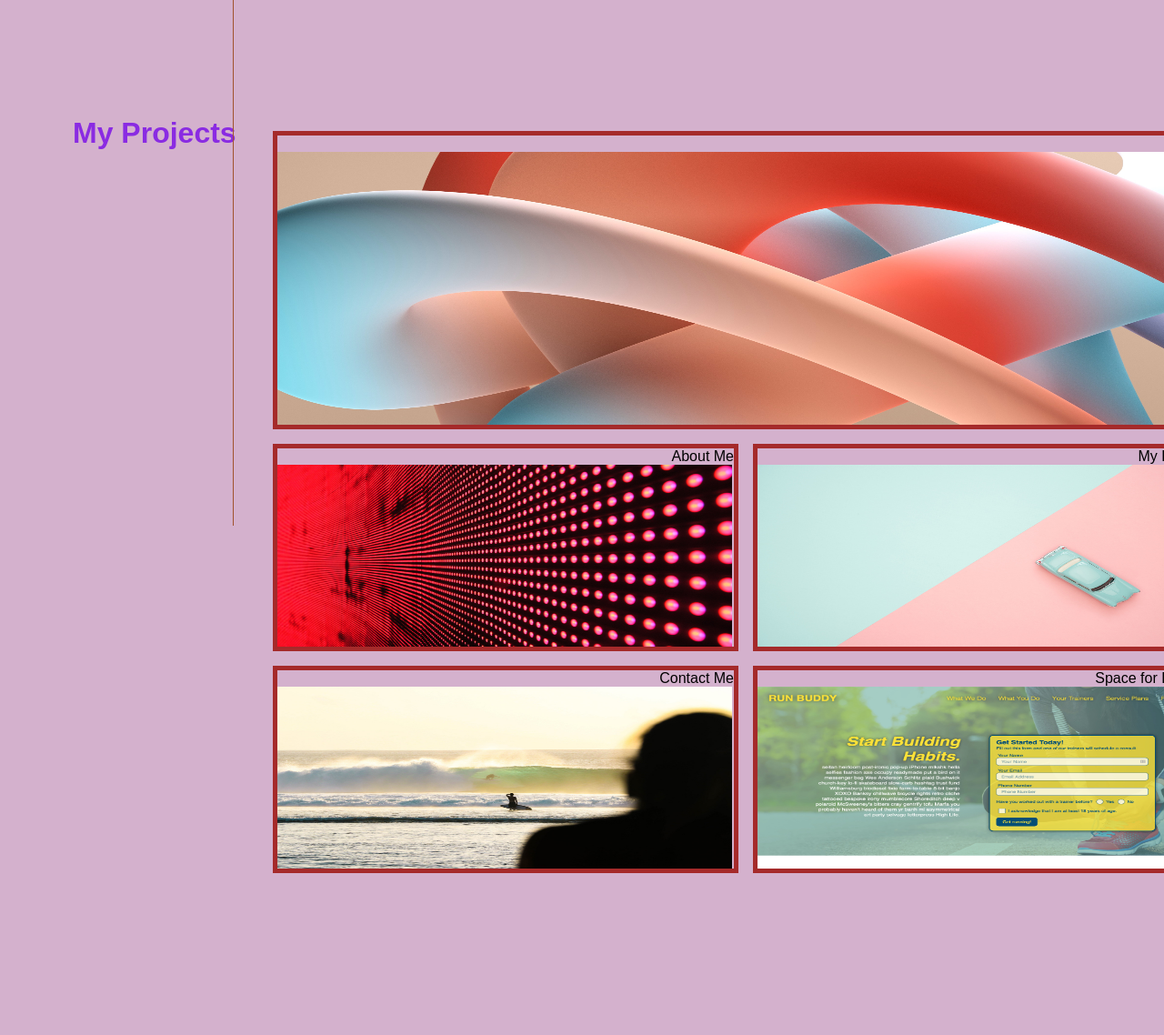
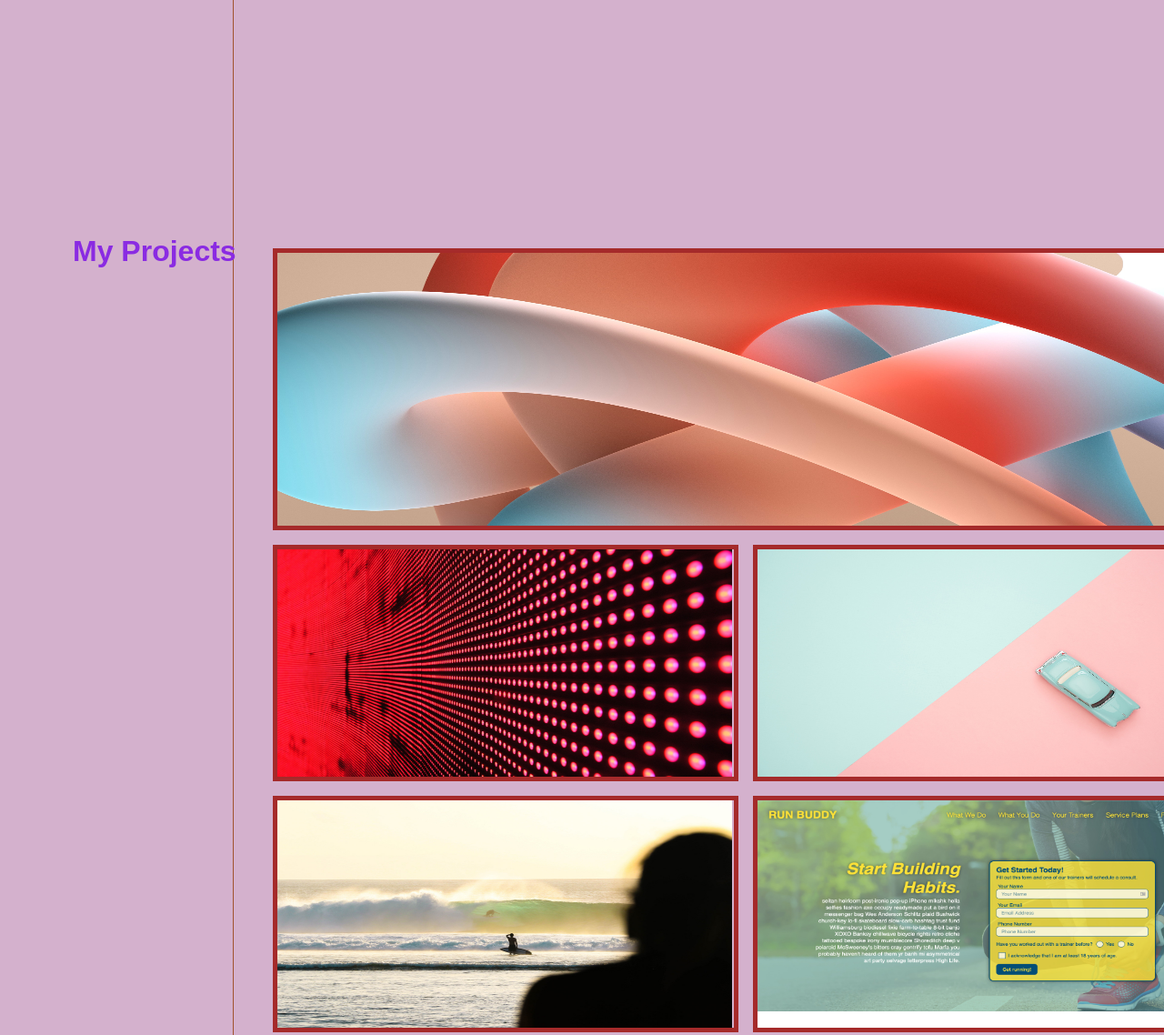
Before and after one commit to amiekisiak/my-portfolio, a plain HTML site: page starter/index.html in a window 1280 px wide. Shown: the part 720-1858 px from the top of the page at 91% size. Drawn offline with Linux system fonts and the light colour scheme.

Commit message:
changed settings in css

```diff
--- a/starter/css/style.css
+++ b/starter/css/style.css
@@ -17,7 +17,7 @@ header {
 
   display: flex;
   width: 100%;
-  font-size: smaller;
+  font-size: large;
   justify-content: flex-start;
   align-items: flex-start;
   background-color: #8b008b;
@@ -68,7 +68,8 @@ header ul li {
 
 
 .verticalLine {
-  height: 1000px;
+  height: 1600px;
+  margin-top: 120px;
   border-left: 1px solid sienna;
   position: absolute;
   left: 20%;
@@ -94,7 +95,7 @@ h3 {
 h4 {
   display: flex;
   font-size: xx-large;
-  margin-top: 550px;
+  margin-top: 680px;
   margin-left: 80px;
   position: absolute;
   color: blueviolet;
@@ -103,7 +104,7 @@ h4 {
 h5 {
   display: flex;
   position:absolute;
-  margin-top: 1725px;
+  margin-top: 1900px;
   color: blueviolet;
   font-size: xx-large;
   margin-left: 100px;
@@ -115,8 +116,8 @@ h5 {
   display: inline;
   float: right;
   margin-left: 200px;
-  margin-top: 100px;
-  font-size: larger;
+  margin-top: 110px;
+  font-size: xx-large;
   text-align: right;
   margin-right: auto;
   color: blue;
@@ -138,20 +139,22 @@ h5 {
     "contact contact something something"
 }
 
-.me {
+.prework {
   display: grid;
   grid-area: me;
   border-width: 5px;
   border-style: solid;
   border-color: brown;
+  cursor: pointer;
 }
 
-.about {
+.horiseon {
   display: grid;
   grid-area: about;
   border-width: 5px;
   border-style: solid;
   border-color: brown;
+  cursor: pointer;
 
 
 }
@@ -163,6 +166,7 @@ h5 {
   border-width: 5px;
   border-style: solid;
   border-color: brown;
+  cursor: pointer;
 
 
 }
@@ -173,6 +177,7 @@ h5 {
   border-width: 5px;
   border-style: solid;
   border-color: brown;
+  cursor: pointer;
 
 
 }
@@ -183,7 +188,7 @@ h5 {
   border-width: 5px;
   border-style: solid;
   border-color: brown;
-
+  cursor: pointer;
 
 
 }
--- a/starter/index.html
+++ b/starter/index.html
@@ -34,12 +34,17 @@
 
   <main>
 
+
+
+  <section class="verticalLine"></section>
+
   <h3>About Me</h3>
   <h4>My Projects</h4>
   <h5>Contact</h5>
 
 
-  <section class="verticalLine"></section>
+
+
  <article class="myStory">
     <p>
       Responsible law graduate
@@ -56,12 +61,12 @@
 
 
     <section class="gridContainer">
-    <div class="me">About<img src="/starter/images/philip-oroni--XTCRF9fETE-unsplash.jpg" width="1030" height="300">
+    <div class="prework"><img src="/starter/images/philip-oroni--XTCRF9fETE-unsplash.jpg" width="1030" height="300">
     </div>
-    <div class="about">About Me<img src="/starter/images/02-portfolio-1.jpg" width="500" height="200"></div>
-    <div class="projects">My Projects<img src="/starter/images/02-portfolio-3.jpg" width="500" height="200"></div>
-    <div class="contact">Contact Me<img src="/starter/images/02-portfolio-4.jpg" width="500" height="200"></div>
-    <div class="something">Space for Projects<img src="/starter/images/02-run-buddy.jpg" width="500" height="200">
+    <div class="horiseon"><img src="/starter/images/02-portfolio-1.jpg" width="500" height="250"></div>
+    <div class="projects"><img src="/starter/images/02-portfolio-3.jpg" width="500" height="250"></div>
+    <div class="contact"><img src="/starter/images/02-portfolio-4.jpg" width="500" height="250"></div>
+    <div img class="something"><img src="/starter/images/02-run-buddy.jpg" width="500" height="250">
     </div>
  </section>
 
```
